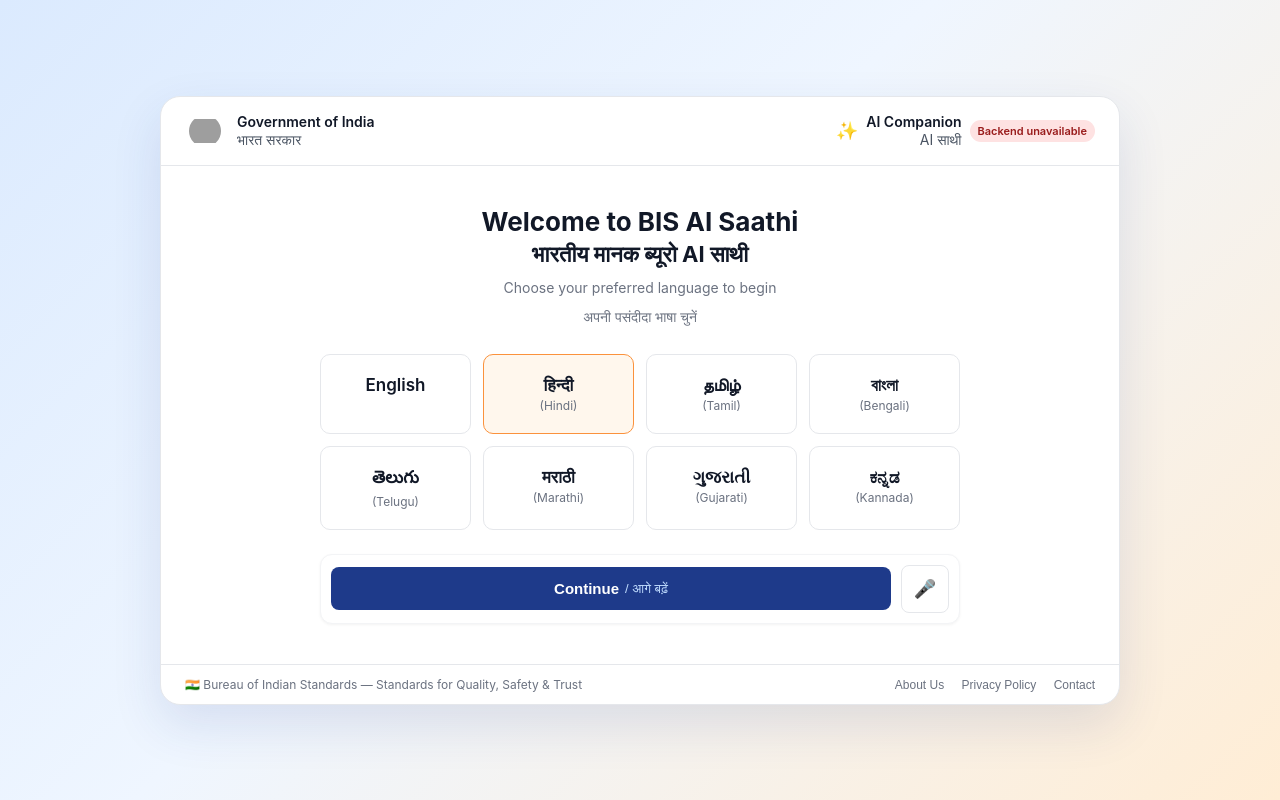
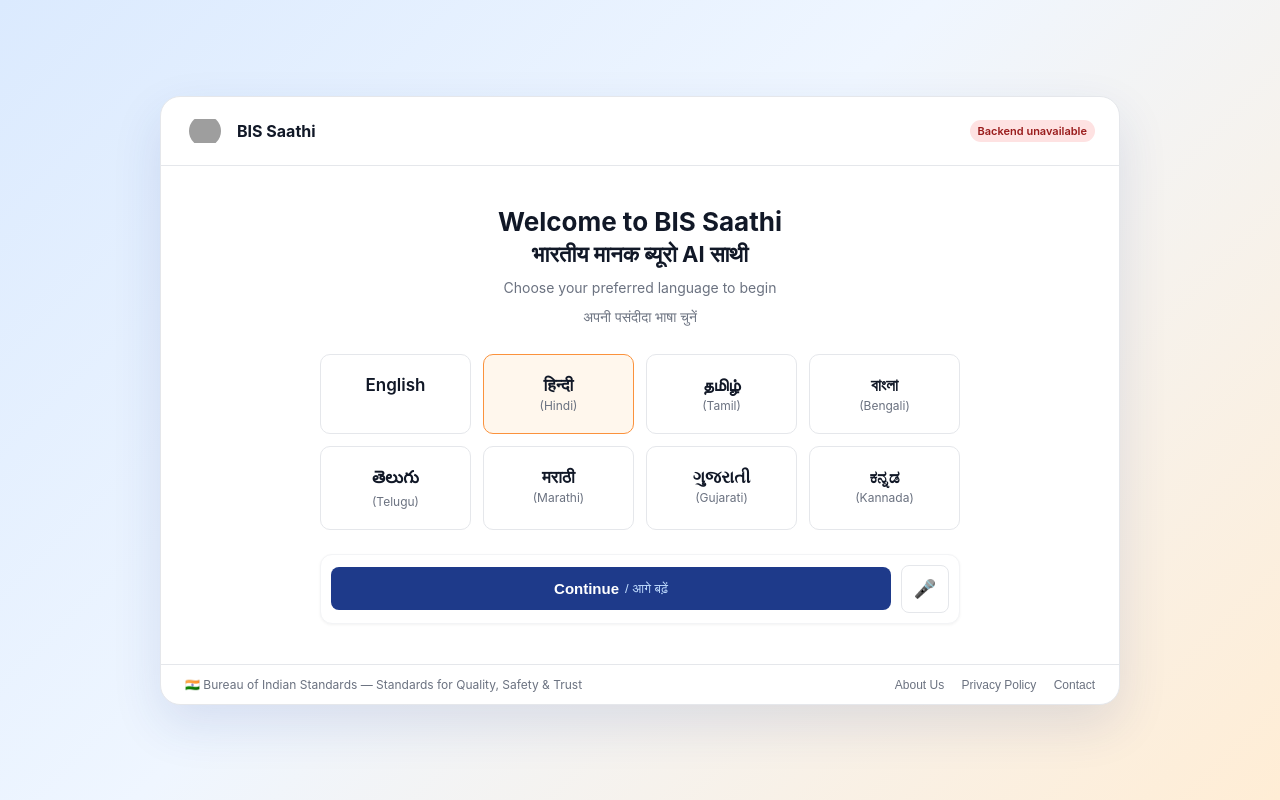
Before and after one commit to vishnumuppa44-collab/bissaathi-frontend, a plain HTML site: page index.html in a window 1280 px wide. Drawn offline with Linux system fonts and the light colour scheme; no server answers; grey boxes are pictures that could not be loaded.

Commit message:
Simplify header to BIS Saathi + logo + status

```diff
--- a/index.html
+++ b/index.html
@@ -3,7 +3,7 @@
 <head>
 <meta charset="UTF-8" />
 <meta name="viewport" content="width=device-width, initial-scale=1.0" />
-<title>BIS AI Saathi</title>
+<title>BIS Saathi</title>
 <style>
   * { box-sizing: border-box; }
   body {
@@ -36,7 +36,7 @@
     border-bottom: 1px solid #e5e7eb;
     gap: 12px;
   }
-  .gov {
+  .brand {
     display: flex;
     align-items: center;
     gap: 12px;
@@ -52,12 +52,11 @@
     object-fit: contain;
     padding: 4px;
   }
-  .gov-text, .ai-text { line-height: 1.25; }
-  .gov-text .en, .ai-text .en { font-size: 14px; font-weight: 600; color: #111827; }
-  .gov-text .hi, .ai-text .hi { font-size: 14px; color: #4b5563; }
-  .ai-companion { display: flex; align-items: center; gap: 8px; }
-  .ai-text { text-align: right; }
-  .sparkle { color: #f59e0b; font-size: 18px; }
+  .brand-name {
+    font-size: 16px;
+    font-weight: 700;
+    color: #111827;
+  }
 
   .system-status {
     font-size: 11px;
@@ -252,35 +251,25 @@
 
 <div class="app">
   <header>
-    <div class="gov">
+    <div class="brand">
       <!-- Official BIS logo -->
       <img
         class="emblem"
         src="https://bis.gov.in/wp-content/themes/bis/images/logo.png"
         alt="Bureau of Indian Standards Logo"
       />
-      <div class="gov-text">
-        <div class="en">Government of India</div>
-        <div class="hi">भारत सरकार</div>
-      </div>
+      <div class="brand-name">BIS Saathi</div>
     </div>
 
-    <div class="ai-companion">
-      <span class="sparkle">✨</span>
-      <div class="ai-text">
-        <div class="en">AI Companion</div>
-        <div class="hi">AI साथी</div>
-      </div>
-      <!-- System status badge -->
-      <div id="system-status" class="system-status">Checking…</div>
-    </div>
+    <!-- System status badge -->
+    <div id="system-status" class="system-status">Checking…</div>
   </header>
 
   <main>
     <!-- Language Selector -->
     <div class="view show" id="view-language">
       <div class="lang-heading">
-        <h1>Welcome to BIS AI Saathi</h1>
+        <h1>Welcome to BIS Saathi</h1>
         <h2>भारतीय मानक ब्यूरो AI साथी</h2>
         <p>Choose your preferred language to begin</p>
         <p>अपनी पसंदीदा भाषा चुनें</p>
@@ -306,7 +295,7 @@
     <!-- Chat / Home -->
     <div class="view" id="view-chat" style="max-width: 640px;">
       <div class="section-title">
-        <h3>BIS AI Saathi</h3>
+        <h3>BIS Saathi</h3>
         <p>Ask me anything about BIS services and Indian Standards.</p>
       </div>
       <div class="chat-box" id="chat-box">
@@ -472,7 +461,7 @@
   function getBotIntro() {
     if (selectedLanguage === 'hi') {
       return [
-        "नमस्ते! मैं BIS AI साथी हूँ।",
+        "नमस्ते! मैं BIS Saathi हूँ।",
         "मैं आपको BIS सेवाओं और भारतीय मानकों के बारे में मदद कर सकता हूँ।",
         "बताइए, आप कौन सी सेवा चाहते हैं?",
         "1. IS-Code Search",
@@ -482,7 +471,7 @@
       ];
     }
     return [
-      "Namaste! I am BIS AI Saathi.",
+      "Namaste! I am BIS Saathi.",
       "I can help you with BIS services and Indian Standards.",
       "Which service would you like?",
       "1. IS-Code Search",
```
